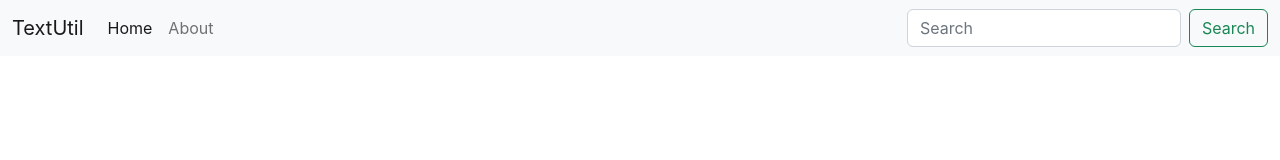
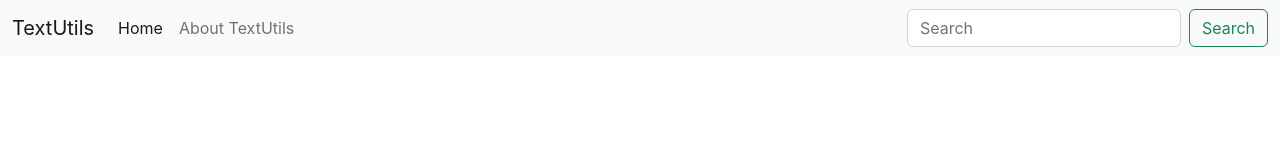
Before and after one commit to vaarunh/textutils, a React (Create React App) app: page / in a window 1280 px wide. Shown: the top 160 px of the page. Built offline with nearby package versions, Linux system fonts and the light colour scheme.

Commit message:
Added Navbar

```diff
--- a/package.json
+++ b/package.json
@@ -1,5 +1,5 @@
 {
-  "name": "my-app",
+  "name": "textutils",
   "version": "0.1.0",
   "private": true,
   "dependencies": {
--- a/src/App.js
+++ b/src/App.js
@@ -1,33 +1,12 @@
 
 import './App.css';
+import Navbar from './components/Navbar';
 
 
 function App() {
   return (
    <>
-   <nav className="navbar navbar-expand-lg bg-light">
-  <div className="container-fluid">
-    <a className="navbar-brand" href="/">TextUtil</a>
-    <button className="navbar-toggler" type="button" data-bs-toggle="collapse" data-bs-target="#navbarSupportedContent" aria-controls="navbarSupportedContent" aria-expanded="false" aria-label="Toggle navigation">
-      <span className="navbar-toggler-icon"></span>
-    </button>
-    <div className="collapse navbar-collapse" id="navbarSupportedContent">
-      <ul className="navbar-nav me-auto mb-2 mb-lg-0">
-        <li className="nav-item">
-          <a className="nav-link active" aria-current="page" href="/">Home</a>
-        </li>
-        <li className="nav-item">
-          <a className="nav-link" href="/">About</a>
-        </li>
-
-      </ul>
-      <form className="d-flex" role="search">
-        <input className="form-control me-2" type="search" placeholder="Search" aria-label="Search"/>
-        <button className="btn btn-outline-success" type="submit">Search</button>
-      </form>
-    </div>
-  </div>
-</nav>
+    <Navbar aboutText="About TextUtils "/>
    </>
   );
 }
--- /dev/null
+++ b/src/components/Navbar.js
@@ -0,0 +1,39 @@
+import React from 'react';
+import PropTypes from 'prop-types';
+
+
+export default function Navbar(props) {
+    return (
+        <nav className="navbar navbar-expand-lg bg-light">
+            <div className="container-fluid">
+                <a className="navbar-brand" href="/">TextUtils</a>
+                <button className="navbar-toggler" type="button" data-bs-toggle="collapse" data-bs-target="#navbarSupportedContent" aria-controls="navbarSupportedContent" aria-expanded="false" aria-label="Toggle navigation">
+                    <span className="navbar-toggler-icon"></span>
+                </button>
+                <div className="collapse navbar-collapse" id="navbarSupportedContent">
+                    <ul className="navbar-nav me-auto mb-2 mb-lg-0">
+                        <li className="nav-item">
+                            <a className="nav-link active" aria-current="page" href="/">Home</a>
+                        </li>
+                        <li className="nav-item">
+                            <a className="nav-link" href="/">{props.aboutText}</a>
+                        </li>
+
+                    </ul>
+                    <form className="d-flex" role="search">
+                        <input className="form-control me-2" type="search" placeholder="Search" aria-label="Search" />
+                        <button className="btn btn-outline-success" type="submit">Search</button>
+                    </form>
+                </div>
+            </div>
+        </nav>
+    );
+}
+
+Navbar.propTypes = {
+    aboutText: PropTypes.string,
+};
+
+Navbar.defaultProps = {
+    aboutText: 'My Text',
+}
```
